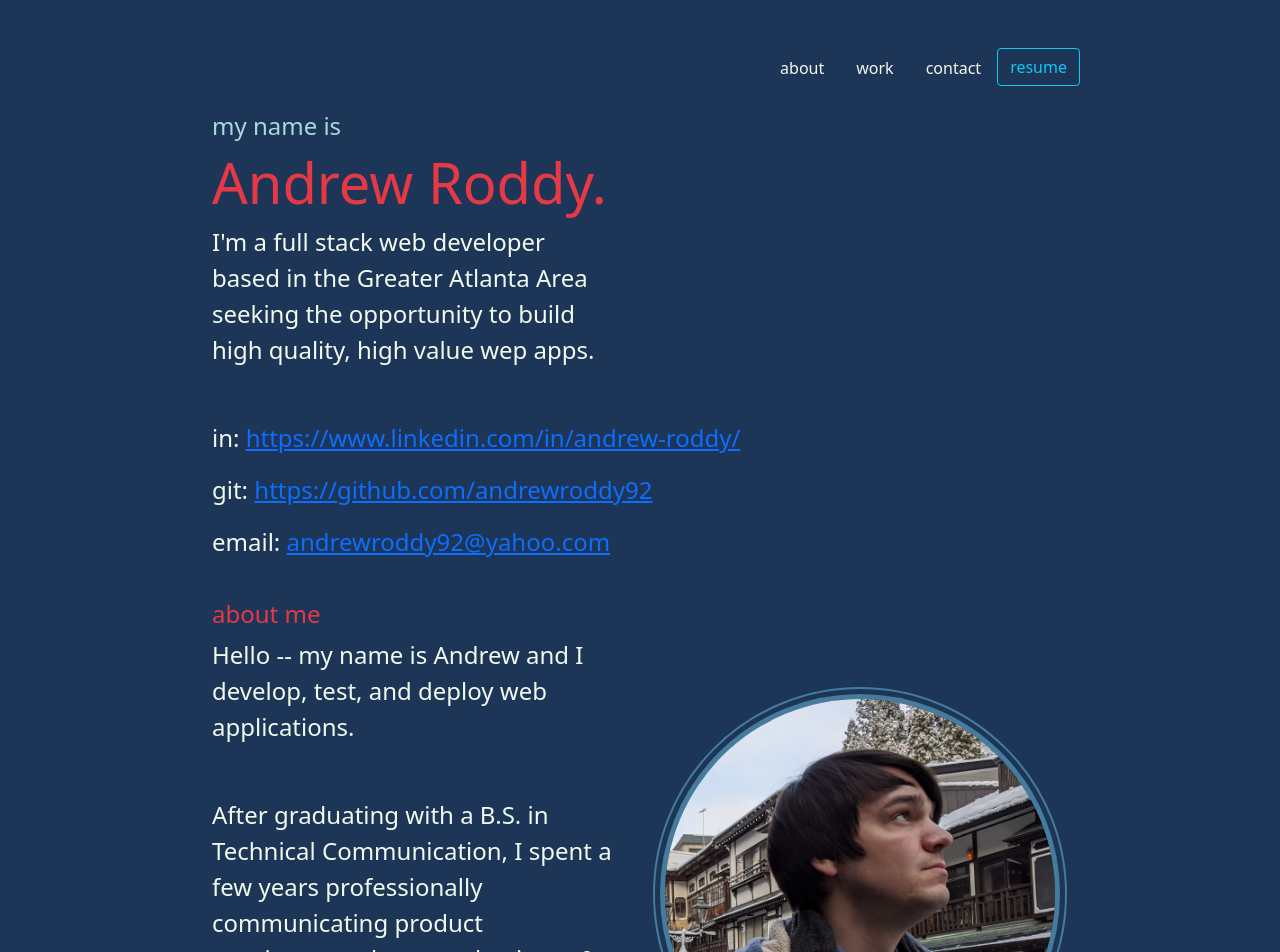
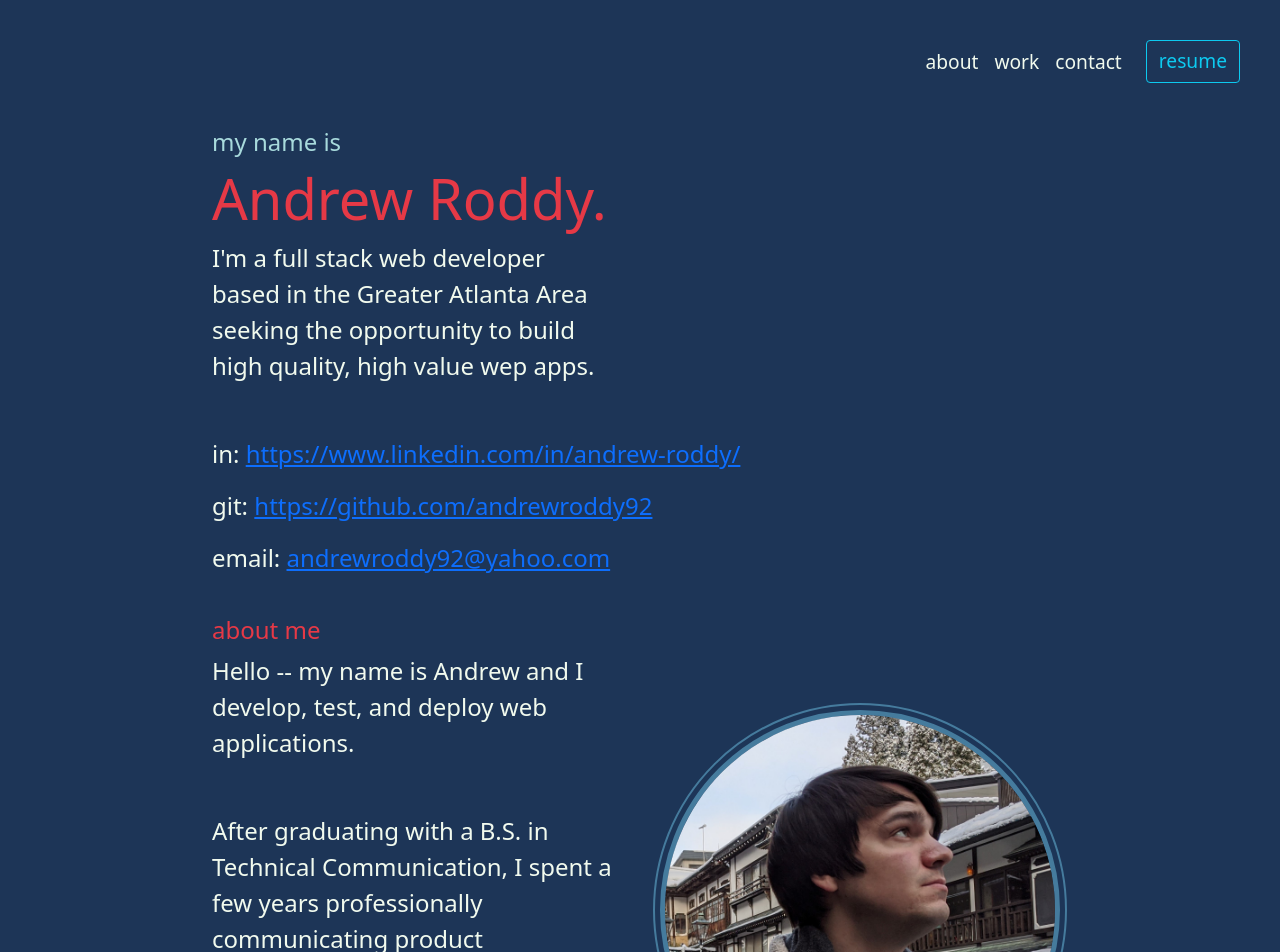
Before and after one commit to andrewroddy92/Andrew-Roddy-Portfolio, a React (Create React App) app: page / in a window 1280 px wide. Shown: the top 952 px of the page. Built offline with nearby package versions, Linux system fonts and the light colour scheme.

Commit message:
style adjustments

```diff
--- a/src/App.js
+++ b/src/App.js
@@ -6,6 +6,7 @@ import Home from './components/Home'
 import About from './components/About'
 import Portfolio from './components/Portfolio'
 import Contact from './components/Contact'
+import Container from 'react-bootstrap/Container'
 
 export default function App() {
   const styles = {
@@ -18,11 +19,13 @@ export default function App() {
 
   return (
     <main style={styles.main}>
-      <Navigation />
-      <Home />
-      <About />
-      <Portfolio />
-      <Contact />
+      <Container>
+        <Navigation />
+        <Home />
+        <About />
+        <Portfolio />
+        <Contact />
+      </Container>
     </main>
   );
 }
--- a/src/components/About.js
+++ b/src/components/About.js
@@ -1,13 +1,12 @@
 import React from "react";
-import Container from 'react-bootstrap/Container'
+
 import Row from 'react-bootstrap/Row'
 import Col from 'react-bootstrap/Col'
 import me from '../me.jpg'
 
-
 export default function About() {
     const styles = {
-      container: {
+      row: {
         paddingTop: '1.5rem'
       },
       header: {
@@ -34,8 +33,7 @@ export default function About() {
     };
 
     return (
-      <Container id="about" style={styles.container}>
-        <Row>
+        <Row id="about" style={styles.row}>
           <Col>
             <h1 style={styles.header}>about me</h1>
             <section style={styles.text}>
@@ -48,7 +46,5 @@ export default function About() {
             <img src={me} alt="self portait" style={styles.image}></img>
           </Col>
         </Row>
-
-      </Container>
       );
 }
--- a/src/components/Home.js
+++ b/src/components/Home.js
@@ -1,12 +1,12 @@
 import React from "react";
-import Container from 'react-bootstrap/Container'
+
 import Row from 'react-bootstrap/Row'
 import Col from 'react-bootstrap/Col'
 
 export default function Home() {
     const styles = {
-      container: {
-        paddingTop: '1.5rem'
+      row: {
+        paddingTop: '8rem'
       },
       intro: {
         color: '#A8DADC',
@@ -23,8 +23,7 @@ export default function Home() {
     };
 
     return (
-      <Container id="home" style={styles.container}>
-          <Row>
+          <Row id="home" style={styles.row}>
             <Col>
               <h1 style={styles.intro}>my name is</h1>
               <h2 style={styles.name}>Andrew Roddy.</h2>
@@ -40,6 +39,5 @@ export default function Home() {
               </section>
             </Col>
           </Row>
-      </Container>
       );
 }
--- a/src/components/Navigation.js
+++ b/src/components/Navigation.js
@@ -1,20 +1,35 @@
 import React from "react";
 import resume from '../andrew_roddy_resume.docx';
 import Nav from 'react-bootstrap/Nav'
+import Navbar from 'react-bootstrap/Navbar'
 import Button from 'react-bootstrap/Button'
+import Row from 'react-bootstrap/Row'
+import Col from 'react-bootstrap/Col'
+
 
 export default function Navigation() {
     const styles = {
         nav: {
-            paddingTop: '3rem'
+            paddingTop: '2.5rem',
+            paddingRight: '2.5rem'
         },
         navLink: {
             color: '#F1FAEE',
+            fontSize: '1.2rem'
+        },
+        resume: {
+            paddingLeft: '1rem'
+        },
+        resumeBtn: {
+            fontSize: '1.2rem'
         }
       };
 
     return(
-            <Nav className="justify-content-end" style={styles.nav} >
+        <Row>
+            <Col>
+                <Navbar fixed="top" className="justify-content-end" style={styles.nav}>
+                    <Nav  >
                         <Nav.Item>
                             <Nav.Link style={styles.navLink} href="#about">about</Nav.Link>
                         </Nav.Item>
@@ -24,9 +39,12 @@ export default function Navigation() {
                         <Nav.Item>
                             <Nav.Link style={styles.navLink} href="#home">contact</Nav.Link>
                         </Nav.Item>
-                <Nav.Item>
-                    <Button href={resume} variant="outline-info">resume</Button>{' '}
+                        <Nav.Item style={styles.resume}>
+                            <Button style={styles.resumeBtn} href={resume} variant="outline-info">resume</Button>{' '}
                         </Nav.Item>
                     </Nav>
+                </Navbar>
+            </Col>
+        </Row>
     );
 }
```
Lines whose indentation alone changed are shown as unchanged.
